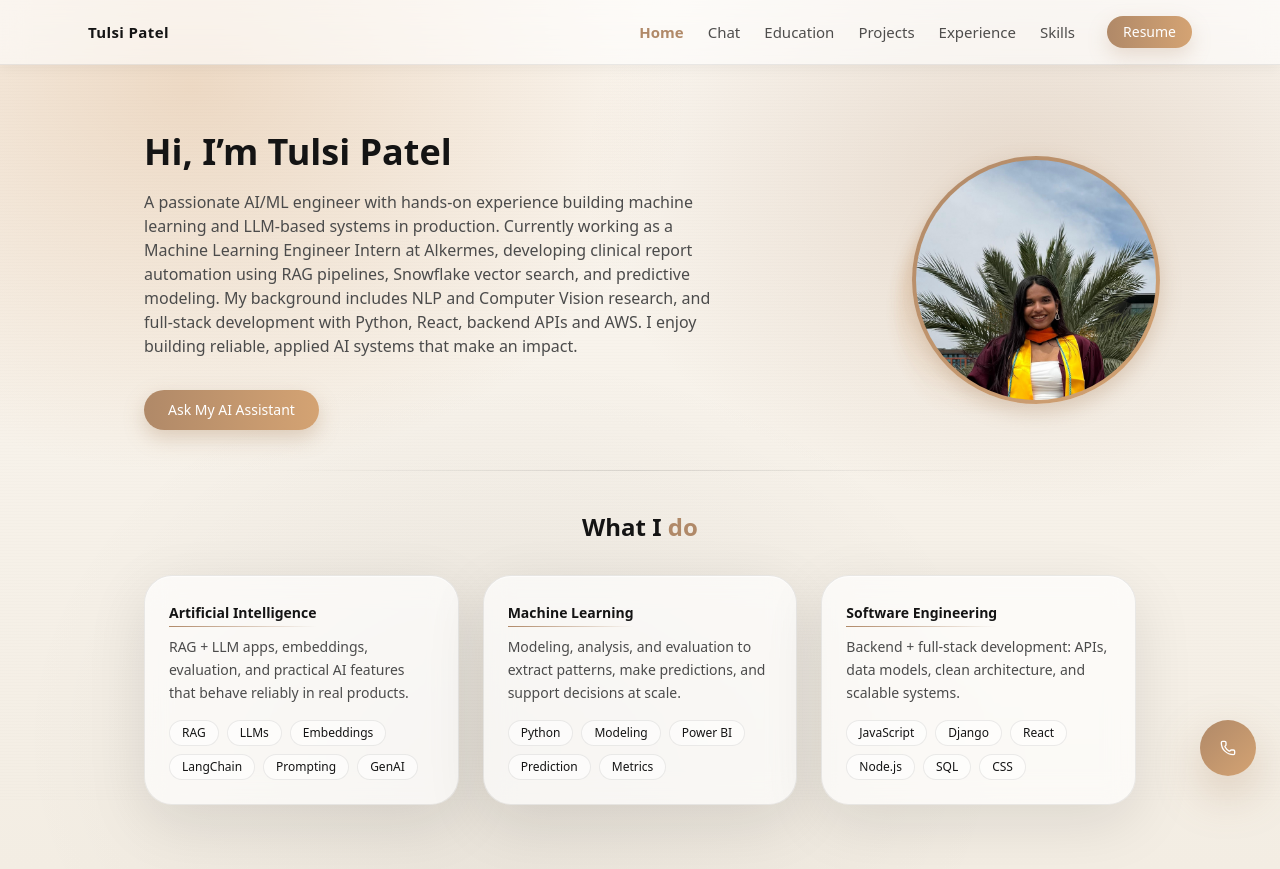
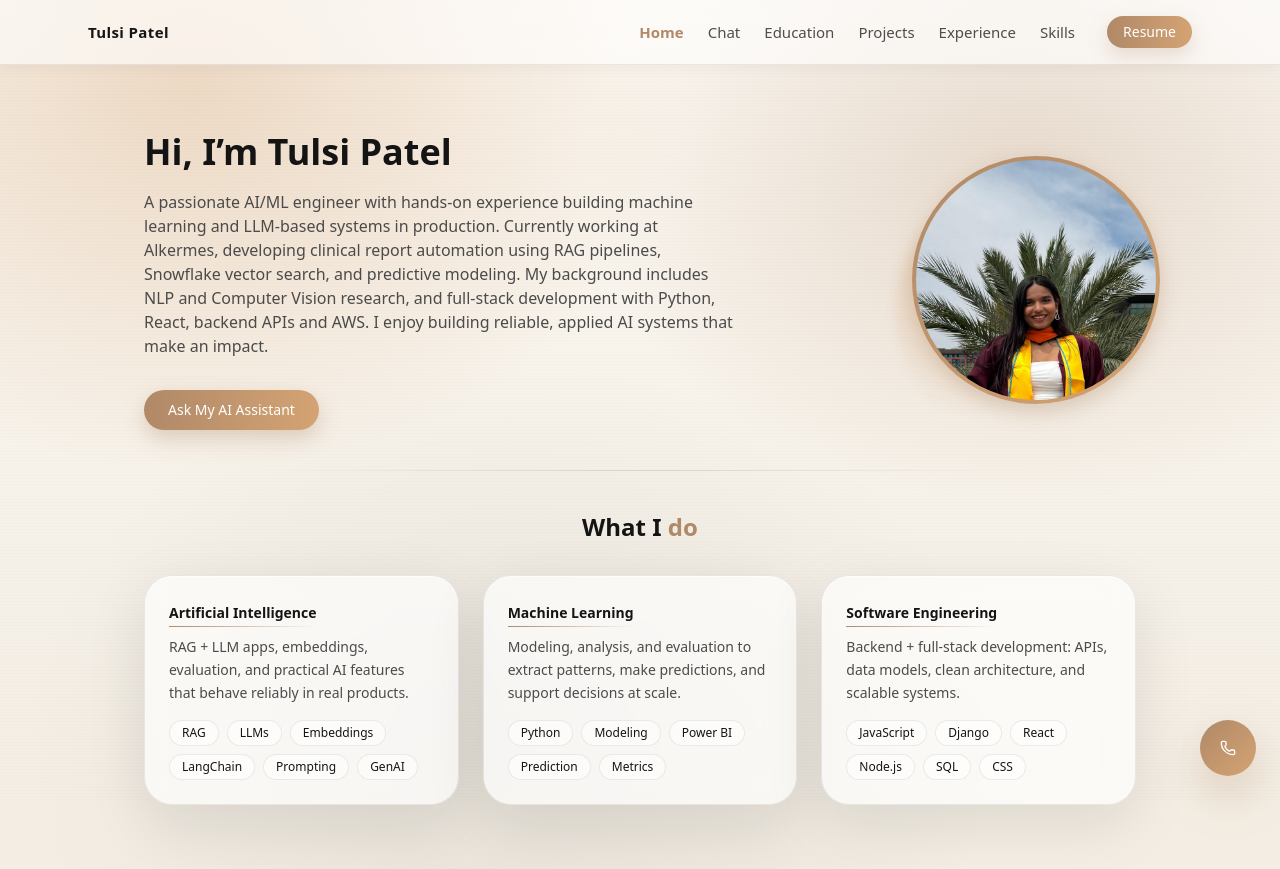
Before and after one commit to Tulsi2091/Tulsi_portfolio, a React (Vite) app: page / in a window 1280 px wide. Built offline with nearby package versions, Linux system fonts and the light colour scheme.

Commit message:
Update Home.tsx

```diff
--- a/src/pages/Home.tsx
+++ b/src/pages/Home.tsx
@@ -11,7 +11,7 @@ export default function Home() {
           </h1>
 
           <p className="mt-4 max-w-none text-base" style={{ color: "var(--muted)" }}>
-            A passionate AI/ML engineer with hands-on experience building machine learning and LLM-based systems in production. Currently working as a Machine Learning Engineer Intern at Alkermes, developing clinical report automation using RAG pipelines, Snowflake vector search, and predictive modeling. My background includes NLP and Computer Vision research, and full-stack development with Python, React, backend APIs and AWS. I enjoy building reliable, applied AI systems that make an impact.
+            A passionate AI/ML engineer with hands-on experience building machine learning and LLM-based systems in production. Currently working at Alkermes, developing clinical report automation using RAG pipelines, Snowflake vector search, and predictive modeling. My background includes NLP and Computer Vision research, and full-stack development with Python, React, backend APIs and AWS. I enjoy building reliable, applied AI systems that make an impact.
           </p>
 
 
```
